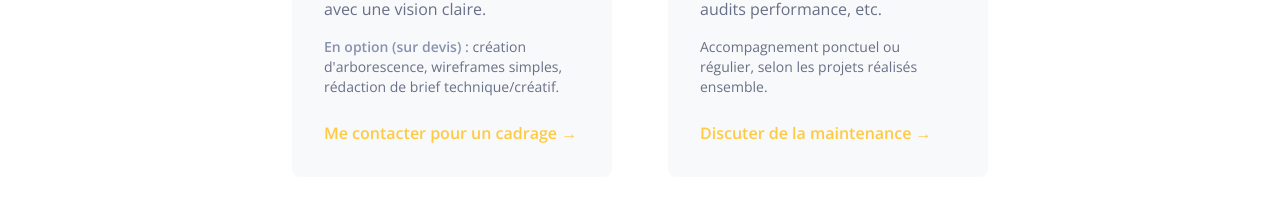
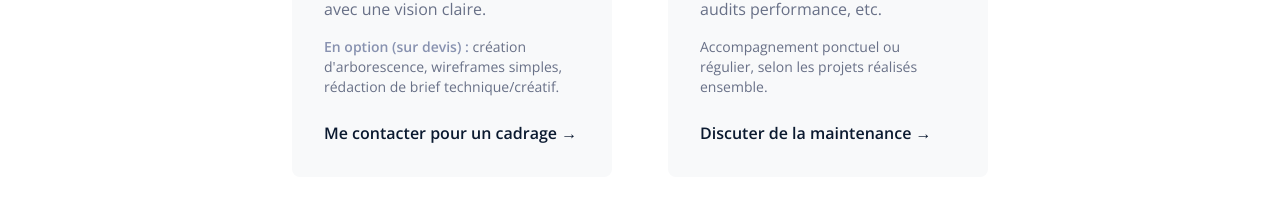
Before and after one commit to haaslaura/laura-haas-ei-front, a React (Vite) app: page /projet-lancement in a window 1280 px wide. Shown: the part 2299-2510 px from the top of the page. Built offline with nearby package versions, Linux system fonts and the light colour scheme.

Commit message:
ProjectStarter corrections

```diff
--- a/src/components/PortfolioSection/index.jsx
+++ b/src/components/PortfolioSection/index.jsx
@@ -23,7 +23,7 @@ const PortfolioSection = ({ portfolioData }) => {
                     subtitleVisible={false}
                 />
 
-                <div className="grid grid-cols-1 md:grid-cols-2 lg:grid-cols-3 gap-8 mt-16">
+                <div className="grid grid-cols-1 md:grid-cols-2 xl:grid-cols-3 gap-8 mt-16">
                     {portfolioData.map((project, i) => (
                         <PortfolioCard
                             key={project?.id}
--- a/src/pages/ProjectStarter.jsx
+++ b/src/pages/ProjectStarter.jsx
@@ -6,6 +6,8 @@ import Content from '../layouts/Content';
 import TitleAndSubDisplay from '../components/TitleAndSubDisplay';
 import PortfolioSection from '../components/PortfolioSection';
 import portfolioCollection from '../data/portfolioCollection.json';
+import { Link } from 'react-router-dom';
+
 
 const projectStarterOffers = [
     {
@@ -117,12 +119,12 @@ const ProjectStarter = () => {
                                 <strong className="text-slate">En option (sur devis) :</strong> création d'arborescence,
                                 wireframes simples, rédaction de brief technique/créatif.
                             </p>
-                            <a
+                            <Link
                                 href="#"
-                                className="mt-6 inline-block font-bold text-accent hover:underline"
+                                className="mt-6 inline-block font-bold text-(--color-dark-blue) hover:underline"
                             >
                                 Me contacter pour un cadrage →
-                            </a>
+                            </Link>
                         </div>
                         <div className="bg-light-bg p-8 rounded-lg max-w-xs">
                             <h3 className="font-title text-2xl font-bold text-accent">
@@ -136,12 +138,12 @@ const ProjectStarter = () => {
                             <p className="mt-4 text-sm text-[#687087]">
                                 Accompagnement ponctuel ou régulier, selon les projets réalisés ensemble.
                             </p>
-                            <a
+                            <Link
                                 href="#"
-                                className="mt-6 inline-block font-bold text-accent hover:underline"
+                                className="mt-6 inline-block font-bold text-(--color-dark-blue) hover:underline"
                             >
                                 Discuter de la maintenance →
-                            </a>
+                            </Link>
                         </div>
                     </div>
                 </Content>
```
